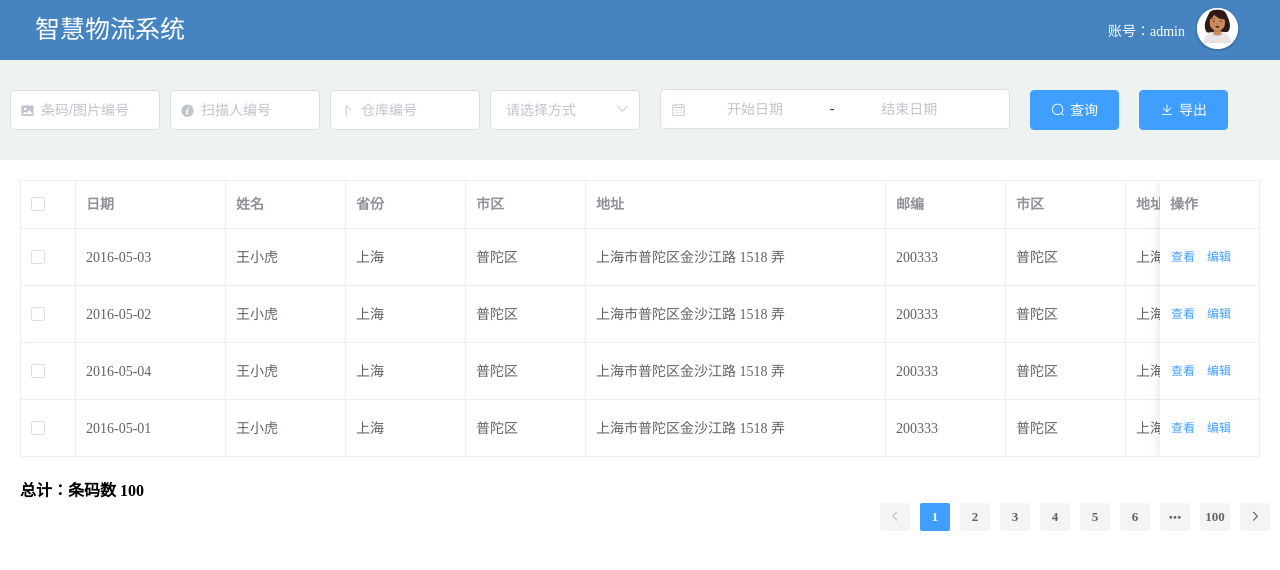
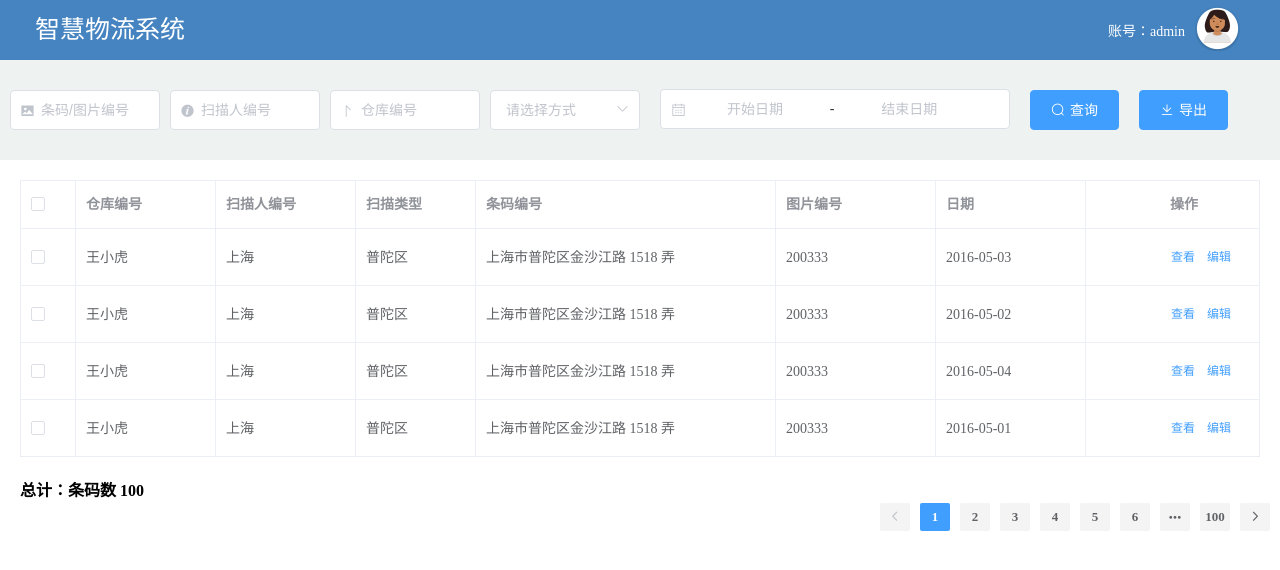
Before and after one commit to mywebapplications/zh-express, a Vue app: page /home in a window 1280 px wide. Shown: the top 570 px of the page. Built offline with nearby package versions, Linux system fonts and the light colour scheme.

Commit message:
chenged table content

```diff
--- a/src/components/homepage/index.vue
+++ b/src/components/homepage/index.vue
@@ -90,50 +90,34 @@
                         width="55">
                 </el-table-column>
                 <el-table-column
-                        fixed
-                        prop="date"
-                        label="日期"
-                        width="150">
-                </el-table-column>
-                <el-table-column
-                        prop="name"
-                        label="姓名"
-                        width="120">
+                        prop="num"
+                        label="仓库编号"
+                        width="140">
                 </el-table-column>
                 <el-table-column
                         prop="province"
-                        label="省份"
-                        width="120">
+                        label="扫描人编号"
+                        width="140">
                 </el-table-column>
                 <el-table-column
                         prop="city"
-                        label="市区"
+                        label="扫描类型"
                         width="120">
                 </el-table-column>
                 <el-table-column
                         prop="address"
-                        label="地址"
+                        label="条码编号"
                         width="300">
                 </el-table-column>
                 <el-table-column
                         prop="zip"
-                        label="邮编"
-                        width="120">
+                        label="图片编号"
+                        width="160">
                 </el-table-column>
                 <el-table-column
-                        prop="city"
-                        label="市区"
-                        width="120">
-                </el-table-column>
-                <el-table-column
-                        prop="address"
-                        label="地址"
-                        width="300">
-                </el-table-column>
-                <el-table-column
-                        prop="zip"
-                        label="邮编"
-                        width="120">
+                        prop="date"
+                        label="日期"
+                        width="150">
                 </el-table-column>
                 <el-table-column
                         fixed="right"
@@ -147,7 +131,7 @@
             </el-table>
         </div>
 
-        <div style="margin: 20px 0 0 20px; font-weight: 800">总计：条码数 {{sum_number}}</div>
+        <p style="margin: 20px 0 0 20px; font-weight: 800">总计：条码数 {{sum_number}}</p>
 
         <el-pagination
                 background
@@ -178,33 +162,33 @@
 
                 multipleSelection: [],
                 tableData: [{
-                    date: '2016-05-03',
-                    name: '王小虎',
+                    num: '王小虎',
                     province: '上海',
                     city: '普陀区',
                     address: '上海市普陀区金沙江路 1518 弄',
-                    zip: 200333
+                    zip: 200333,
+                    date: '2016-05-03',
                 }, {
-                    date: '2016-05-02',
-                    name: '王小虎',
+                    num: '王小虎',
                     province: '上海',
                     city: '普陀区',
                     address: '上海市普陀区金沙江路 1518 弄',
-                    zip: 200333
+                    zip: 200333,
+                    date: '2016-05-02',
                 }, {
-                    date: '2016-05-04',
-                    name: '王小虎',
+                    num: '王小虎',
                     province: '上海',
                     city: '普陀区',
                     address: '上海市普陀区金沙江路 1518 弄',
-                    zip: 200333
+                    zip: 200333,
+                    date: '2016-05-04',
                 }, {
-                    date: '2016-05-01',
-                    name: '王小虎',
+                    num: '王小虎',
                     province: '上海',
                     city: '普陀区',
                     address: '上海市普陀区金沙江路 1518 弄',
-                    zip: 200333
+                    zip: 200333,
+                    date: '2016-05-01',
                 }],
 
                 sum_number:100,
```
